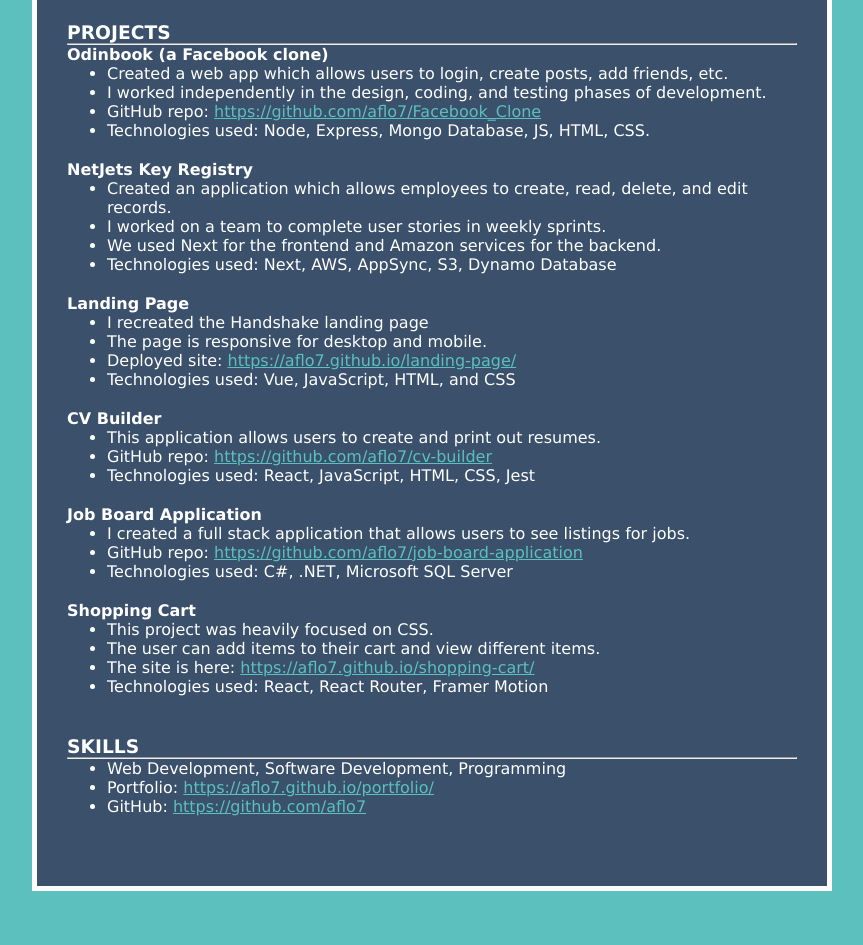
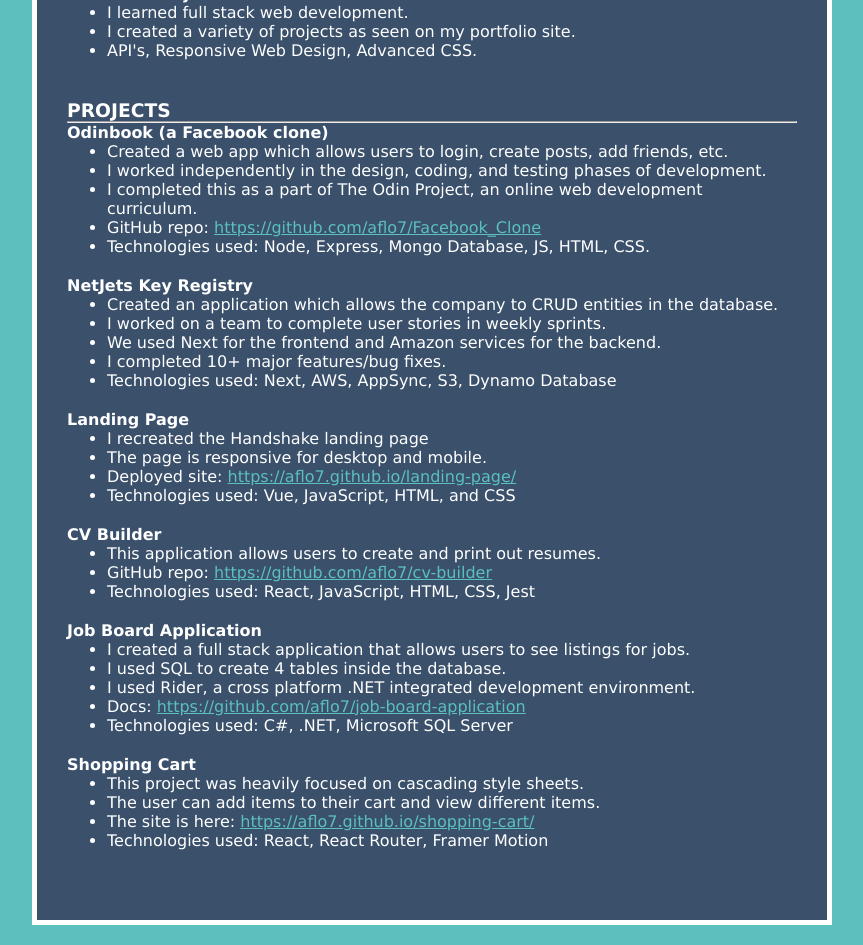
Before and after one commit to aflo7/cloud-resume, a plain HTML site: page index.html in a window 1280 px wide. Shown: the part 746-1691 px from the top of the page, without its empty margins (208-1071 px from the left). Before the commit the page ends 1657 px from the top, so only its background shows below. Drawn offline with nearby package versions, Linux system fonts and the light colour scheme; no server answers.

Commit message:
updated the descriptions of the project

```diff
--- a/index.html
+++ b/index.html
@@ -23,6 +23,21 @@
         <div>&#10070;</div>
         <div>Painesville, OH</div>
       </div>
+      <!-- <hr> -->
+      <div class="last">
+
+        <!-- <li>Web Development, Software Development, Programming, Database Management, Software Testing</li> -->
+
+        <div>Portfolio: <a target="_blank"
+            href="https://aflo7.github.io/portfolio/">https://aflo7.github.io/portfolio/</a></div>
+        <div>
+          GitHub: <a target="_blank" href="https://github.com/aflo7">https://github.com/aflo7</a>
+        </div>
+
+      </div>
+      <!-- <hr> -->
+
+
       <h3>WORK EXPERIENCE</h3>
       <hr>
       <div style="display: flex; flex-direction: column; gap: 20px;">
@@ -69,7 +84,7 @@
               Quality Assurance,
               Database
               Management Systems, Operating Systems, Data Structures, Python for Computational Data Science, Programming
-              Fundamentals with C++, Intermediate Programming with C++,</li>
+              Fundamentals with C++, Intermediate Programming with C++</li>
 
           </ul>
         </div>
@@ -103,6 +118,8 @@
           <ul>
             <li>Created a web app which allows users to login, create posts, add friends, etc.</li>
             <li>I worked independently in the design, coding, and testing phases of development.</li>
+            <li>I completed this as a part of The Odin Project, an online web development curriculum.</li>
+
             <li>
               GitHub repo: <a target="_blank"
                 href="https://github.com/aflo7/Facebook_Clone">https://github.com/aflo7/Facebook_Clone</a>
@@ -117,9 +134,11 @@
 
           <div class="b">NetJets Key Registry</div>
           <ul>
-            <li>Created an application which allows employees to create, read, delete, and edit records.</li>
+            <li>Created an application which allows the company to CRUD entities in the database.</li>
             <li>I worked on a team to complete user stories in weekly sprints.</li>
             <li>We used Next for the frontend and Amazon services for the backend.</li>
+            <li>I completed 10+ major features/bug fixes.</li>
+
             <li>Technologies used: Next, AWS, AppSync, S3, Dynamo Database</li>
           </ul>
         </div>
@@ -150,7 +169,10 @@
           <div class="b">Job Board Application</div>
           <ul>
             <li>I created a full stack application that allows users to see listings for jobs.</li>
-            <li>GitHub repo: <a target="_blank"
+            <li>I used SQL to create 4 tables inside the database.</li>
+            <li>I used Rider, a cross platform .NET integrated development environment.</li>
+
+            <li>Docs: <a target="_blank"
                 href="https://github.com/aflo7/cv-builder">https://github.com/aflo7/job-board-application </a></li>
             <li>Technologies used: C#, .NET, Microsoft SQL Server</li>
           </ul>
@@ -160,7 +182,7 @@
             Shopping Cart
           </div>
           <ul>
-            <li>This project was heavily focused on CSS.</li>
+            <li>This project was heavily focused on cascading style sheets.</li>
             <li>
               The user can add items to their cart and view different items.
             </li>
@@ -173,11 +195,11 @@
         </div>
       </div>
 
-      <h3>SKILLS</h3>
+      <!-- <h3>SKILLS</h3>
       <hr>
       <ul class="last">
 
-        <li>Web Development, Software Development, Programming</li>
+        <li>Web Development, Software Development, Programming, Database Management, Software Testing</li>
 
         <li>Portfolio: <a target="_blank"
             href="https://aflo7.github.io/portfolio/">https://aflo7.github.io/portfolio/</a></li>
@@ -185,7 +207,7 @@
           GitHub: <a target="_blank" href="https://github.com/aflo7">https://github.com/aflo7</a>
         </li>
 
-      </ul>
+      </ul> -->
 
     </div>
 
```
